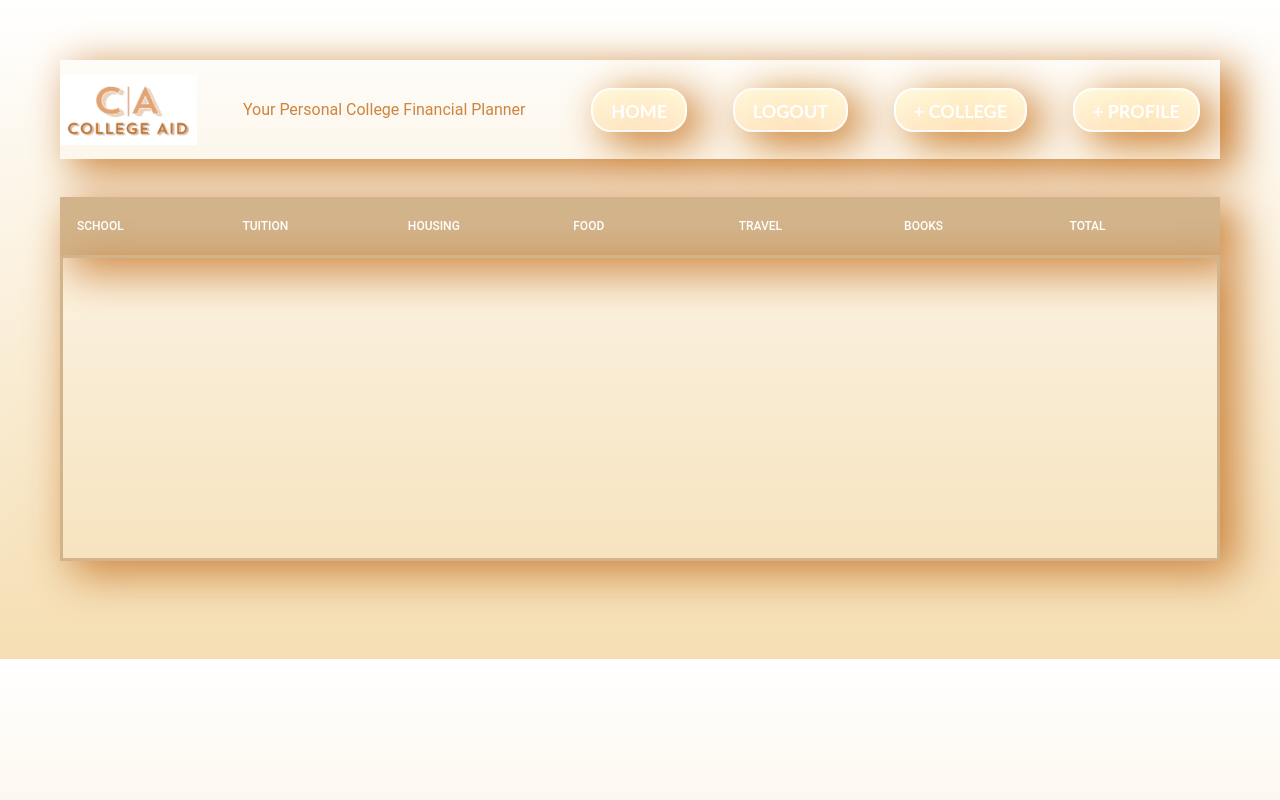
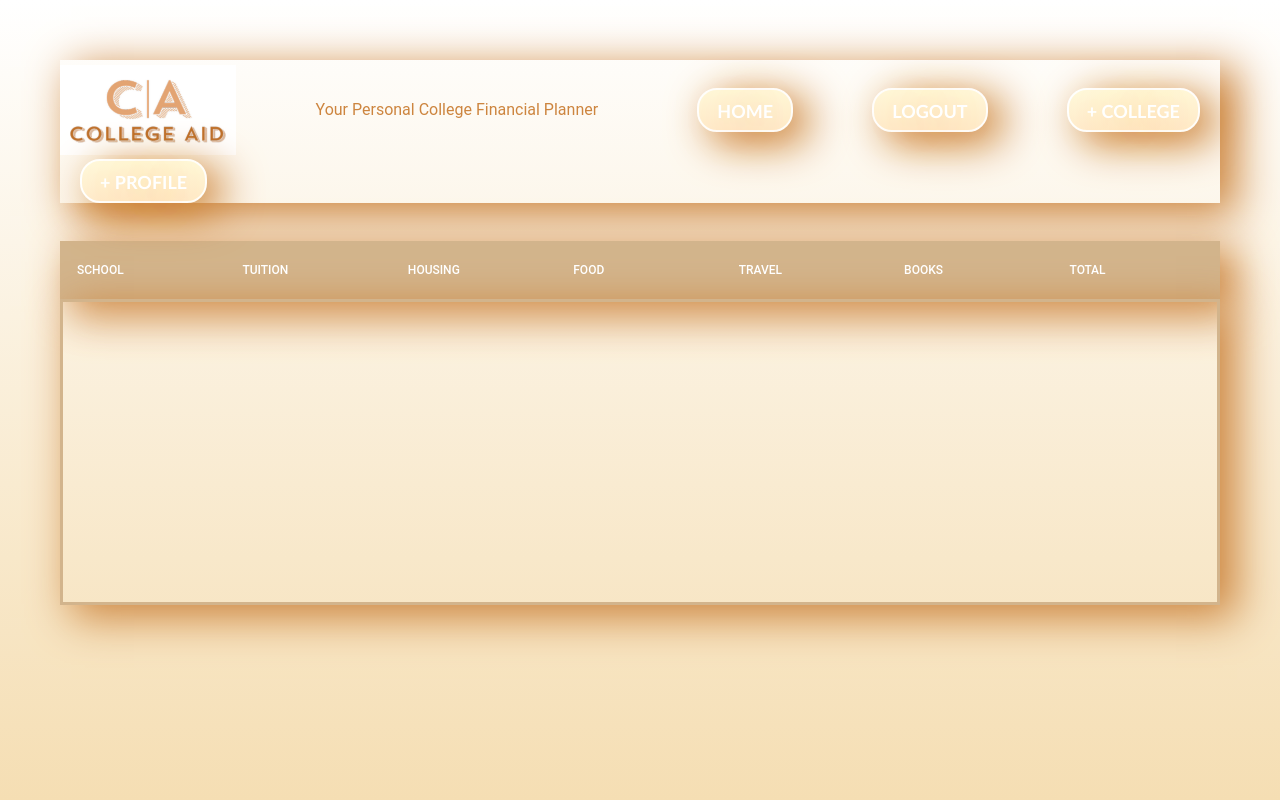
Before and after one commit to AshaBrianna/Aid_by_AID, a Python web app: template templates/MainPage.html in a window 1280 px wide. Run offline with Jinja, Linux system fonts and the light colour scheme; the template is opened without the code that fills it, so the values that code supplies are empty.

Commit message:
fixed background

```diff
--- a/stylesheets/aid_by_AID.css
+++ b/stylesheets/aid_by_AID.css
@@ -1,3 +1,7 @@
+html{
+  height: 100%;
+}
+
 .instructions{
   text-align: left;
 }
@@ -80,7 +84,9 @@ body {
   text-align: center;
   background: CornSilk;
   font-family: "Century Gothic","CenturyGothic","AppleGothic",sans-serif;
-  margin: 60px;
+  margin-top: 60px;
+  margin-right: 60px;
+  margin-left: 60px;
   }
 
 p {
@@ -180,7 +186,7 @@ flex-direction: row;
   }
  }
  @media screen and (max-width: 1220px) {
-  .logo,.myButton, input[type=submit] {
+  .myButton, input[type=submit] {
     width: 100%;
     margin-top: 0;
   }
@@ -267,6 +273,7 @@ label{
    background: -webkit-linear-gradient(left, white, Cornsilk);
    background: linear-gradient(to bottom, white, wheat);
    font-family: 'Roboto', sans-serif;
+
  }
  section{
    margin: 50px;
--- a/templates/AddCollege.html
+++ b/templates/AddCollege.html
@@ -9,7 +9,7 @@
   </head>
   <body>
     <div class="header">
-      <img class="logo" class="logoimage" src="stylesheets/logo.png" height = 70px>
+      <img class="logo logoimage" src="stylesheets/logo.png" height = 90px>
       <p class= "logo" >Your Personal College Financial Planner</p>
       <a class = "myButton" href="/" > HOME </a>
       <a class = "myButton" href="{{logout_url}}" > LOGOUT </a>
--- a/templates/MainPage.html
+++ b/templates/MainPage.html
@@ -8,8 +8,9 @@
       href="stylesheets/aid_by_AID.css">
   </head>
   <body>
+    <div class="wholepage">
     <div class="header">
-      <img class="logo" class="logoimage" src="stylesheets/logo.png" height = 70px>
+      <img class="logo" class="logoimage" src="stylesheets/logo.png" height = 90px>
       <p class= "logo" >Your Personal College Financial Planner</p>
       <a class = "myButton" href="/" > HOME </a>
       <a class = "myButton" href="{{logout_url}}" > LOGOUT </a>
@@ -56,8 +57,6 @@
       </table>
     </div>
   </div>
-    <br>
-    <br>
-
-
+</div>
+</body>
 </html>
--- a/templates/SelectCollege.html
+++ b/templates/SelectCollege.html
@@ -6,7 +6,7 @@
     <title></title>
   </head>
   <div class="header">
-    <img class="logo" class="logoimage" src="stylesheets/logo.png" height = 70px>
+    <img class="logo" class="logoimage" src="stylesheets/logo.png" height = 90px>
     <p class= "logo" >Your Personal College Financial Planner</p>
     <a class = "myButton" href="/" > HOME </a>
     <a class = "myButton" href="{{logout_url}}" > LOGOUT </a>
--- a/templates/StudentProfile.html
+++ b/templates/StudentProfile.html
@@ -11,7 +11,7 @@
   </script>
   <body>
     <div class="header">
-      <img class="logo" class="logoimage" src="stylesheets/logo.png" height = 70px>
+      <img class="logo" class="logoimage" src="stylesheets/logo.png" height = 90px>
       <p class= "logo" >Your Personal College Financial Planner</p>
       <a class = "myButton" href="/" > HOME </a>
       <a class = "myButton" href="{{logout_url}}" > LOGOUT </a>
```
